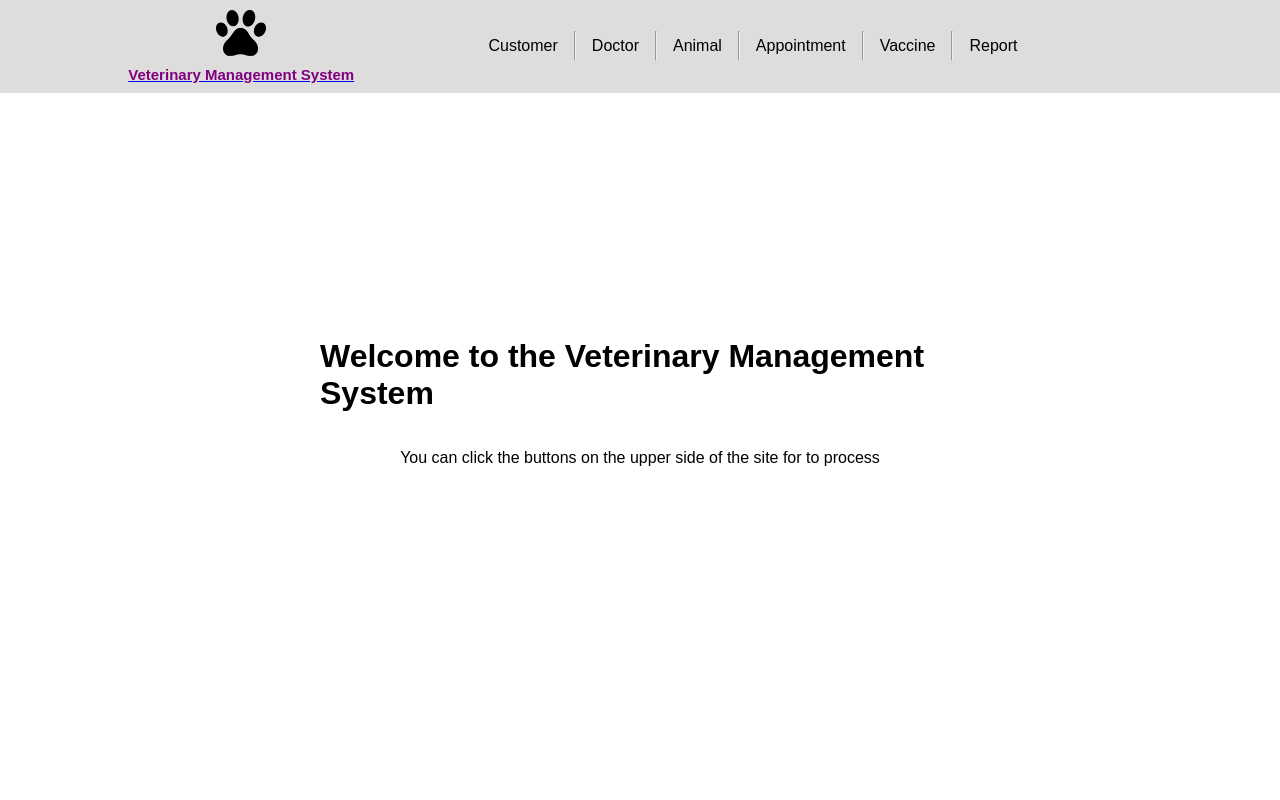
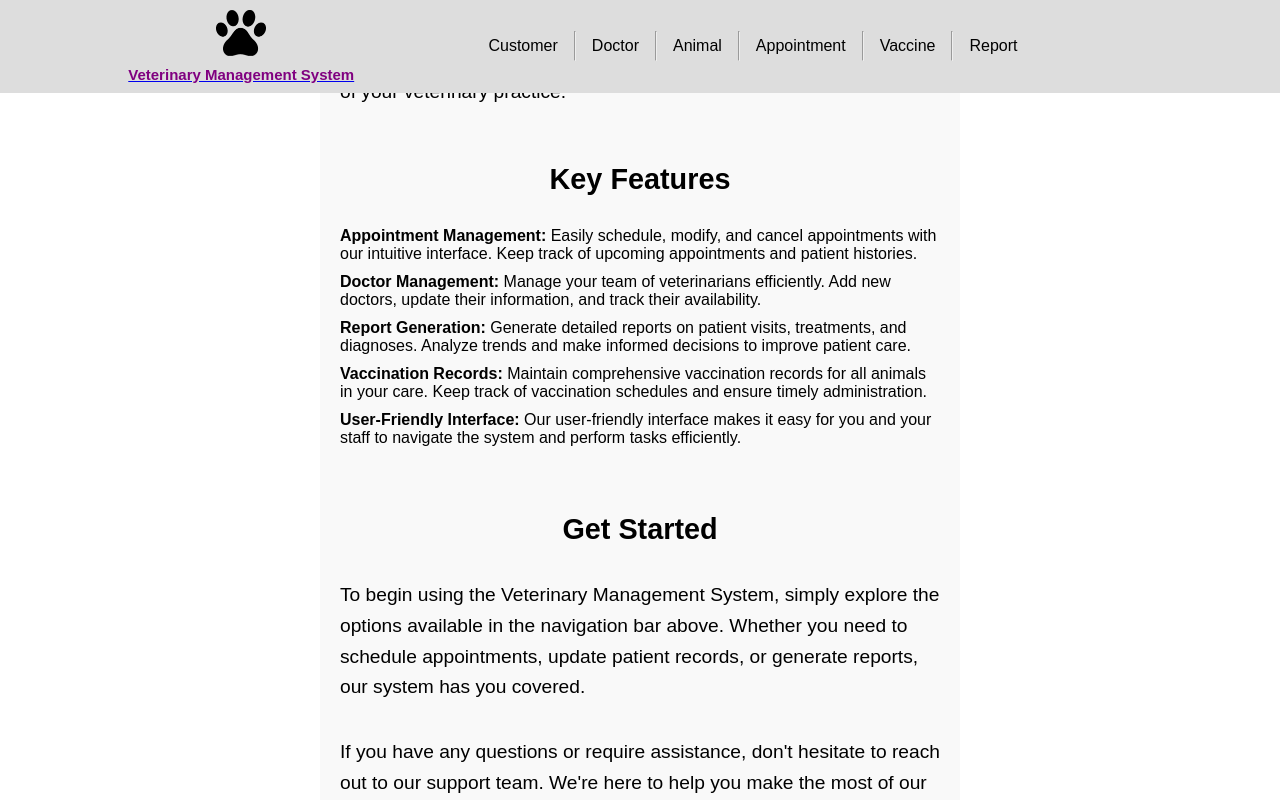
Before and after one commit to cisagl/Veterinary-Management-System-FrontEnd, a React (Vite) app in the folder vet/: page / in a window 1280 px wide. Shown: the top 800 px of the page. Built offline with nearby package versions, Linux system fonts and the light colour scheme.

Commit message:
home page

```diff
--- a/vet/src/components/home/Home.jsx
+++ b/vet/src/components/home/Home.jsx
@@ -1,8 +1,32 @@
+import './home.css';
+
 const App = () => {
   return (
     <div className="home">
-      <h1>Welcome to the Veterinary Management System</h1>
-      <p>You can click the buttons on the upper side of the site for to process</p>
+      <div className="container">
+        <h1 className="heading">Welcome to the Veterinary Management System</h1>
+        <p className="description">Thank you for choosing our comprehensive Veterinary Management System (VMS) to streamline your clinic's operations. Our platform offers a wide range of features designed to optimize the management of your veterinary practice.</p>
+
+        <h2 className="subheading">Key Features</h2>
+        <ul className="feature-list">
+          <li className="feature-item"><strong>Appointment Management:</strong> Easily schedule, modify, and cancel appointments with our intuitive interface. Keep track of upcoming appointments and patient histories.</li>
+
+          <li className="feature-item"><strong>Doctor Management:</strong> Manage your team of veterinarians efficiently. Add new doctors, update their information, and track their availability.</li>
+
+          <li className="feature-item"><strong>Report Generation:</strong> Generate detailed reports on patient visits, treatments, and diagnoses. Analyze trends and make informed decisions to improve patient care.</li>
+
+          <li className="feature-item"><strong>Vaccination Records:</strong> Maintain comprehensive vaccination records for all animals in your care. Keep track of vaccination schedules and ensure timely administration.</li>
+
+          <li className="feature-item"><strong>User-Friendly Interface:</strong> Our user-friendly interface makes it easy for you and your staff to navigate the system and perform tasks efficiently.</li>
+        </ul>
+
+        <h2 className="subheading">Get Started</h2>
+        <p className="description">To begin using the Veterinary Management System, simply explore the options available in the navigation bar above. Whether you need to schedule appointments, update patient records, or generate reports, our system has you covered.</p>
+
+        <p className="description">If you have any questions or require assistance, don't hesitate to reach out to our support team. We're here to help you make the most of our system and ensure the smooth operation of your veterinary clinic.</p>
+
+        <p className="description">Thank you for choosing VMS. We look forward to helping you manage your clinic more effectively and provide the best possible care to your patients.</p>
+      </div>
     </div>
   );
 };
--- /dev/null
+++ b/vet/src/components/home/home.css
@@ -0,0 +1,39 @@
+.home {
+    padding: 20px;
+    background-color: #f9f9f9;
+  }
+
+  .container {
+    max-width: 800px;
+    margin: 0 auto;
+  }
+
+  .home h1 {
+    font-size: 2.5rem;
+    margin-bottom: 20px;
+  }
+
+  .home h2 {
+    font-size: 1.8rem;
+    margin-top: 40px;
+    margin-bottom: 15px;
+  }
+
+  .home p {
+    font-size: 1.2rem;
+    line-height: 1.6;
+    margin-bottom: 15px;
+  }
+
+  .home ul {
+    list-style-type: none;
+    padding-left: 0;
+  }
+
+  .home li {
+    margin-bottom: 10px;
+  }
+
+  .home li strong {
+    font-weight: bold;
+  }
```
